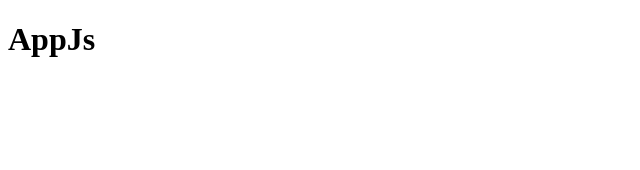
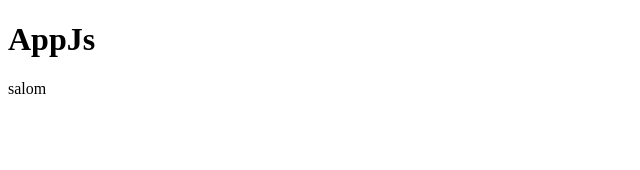
Before and after one commit to IdevBro/2200, a React (Vite) app: page / in a window 1280 px wide. Shown: the top 170 px of the page, without its empty margins (0-640 px from the left). Built offline with nearby package versions, Linux system fonts and the light colour scheme.

Commit message:
p tegini qoshdim

```diff
--- a/src/App.jsx
+++ b/src/App.jsx
@@ -4,6 +4,7 @@ function App() {
   return (
     <div>
       <h1>AppJs</h1>
+      <p>salom</p>
     </div>
   );
 }
```
